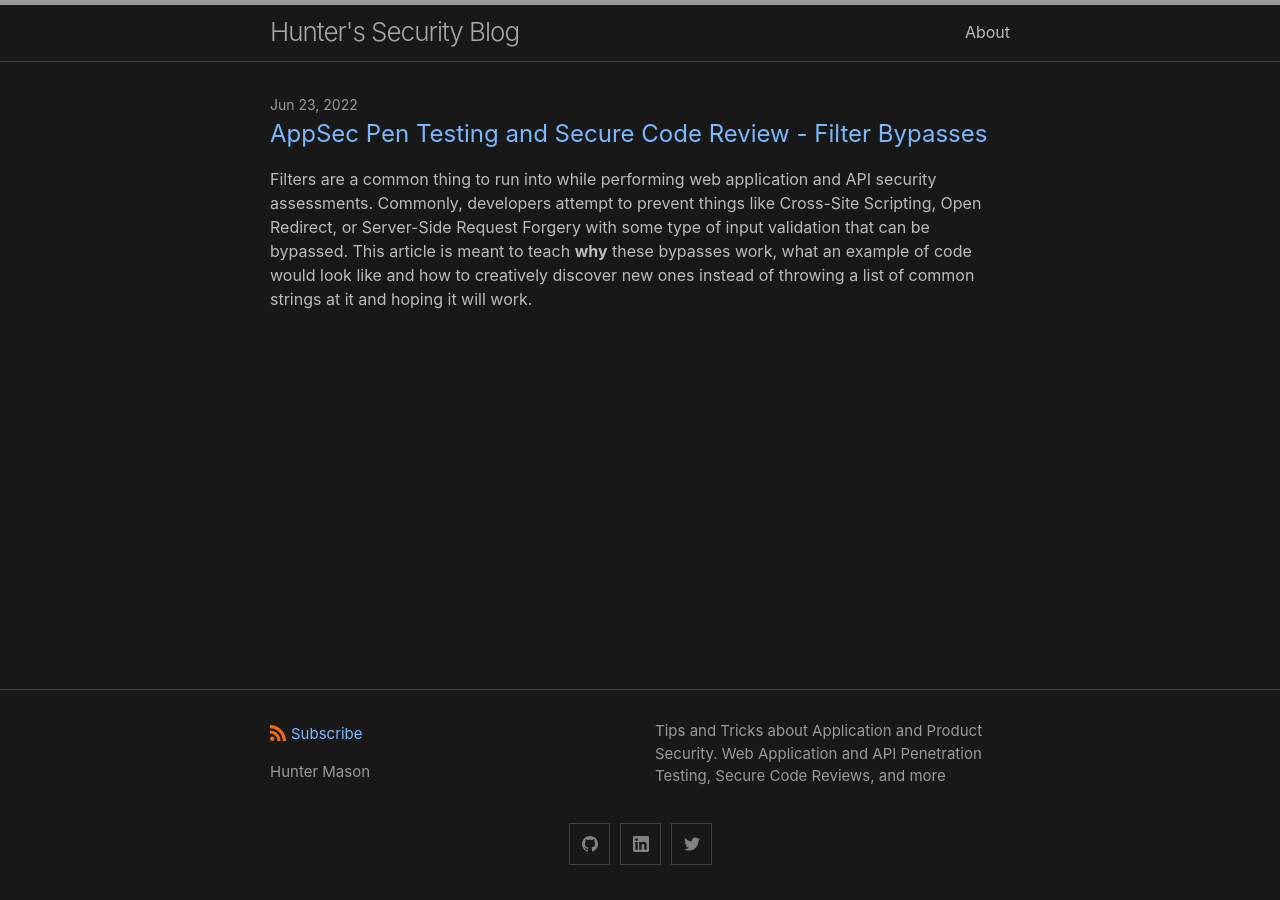
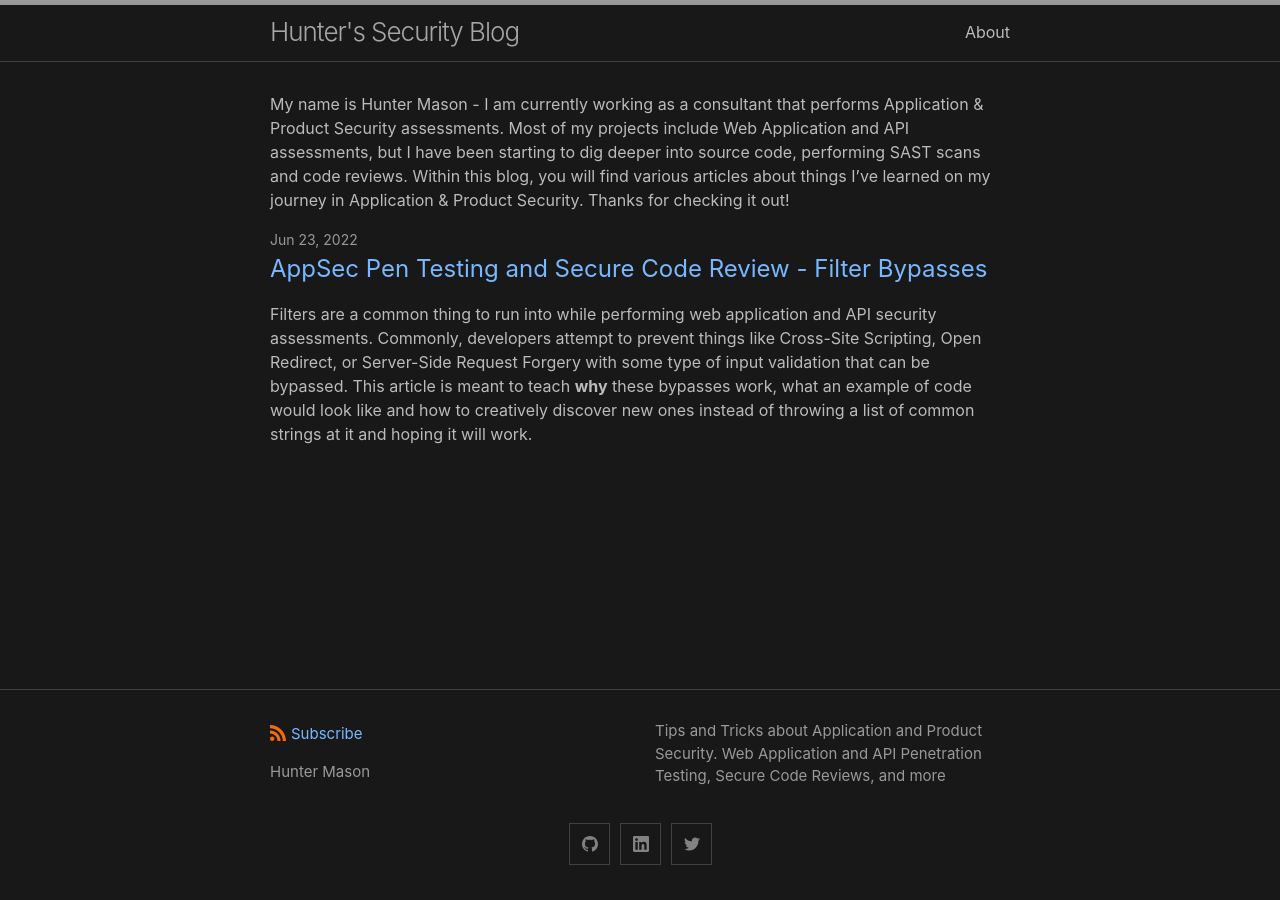
Before and after one commit to hmason34/hmason34, a Jekyll site: the page built from index.md, in a window 1280 px wide. Built offline with Jekyll 4.4.1, drawn with Linux system fonts in a browser that asks for light colours.

Commit message:
index file updates

```diff
--- a/index.md
+++ b/index.md
@@ -7,3 +7,6 @@
 #
 layout: home
 ---
+
+My name is Hunter Mason - I am currently working as a consultant that performs Application & Product Security assessments. Most of my projects include Web Application and API assessments, but I have been starting to dig deeper into source code, performing SAST scans and code reviews.
+Within this blog, you will find various articles about things I've learned on my journey in Application & Product Security. Thanks for checking it out!
```
Also changed, not shown: README.md.
